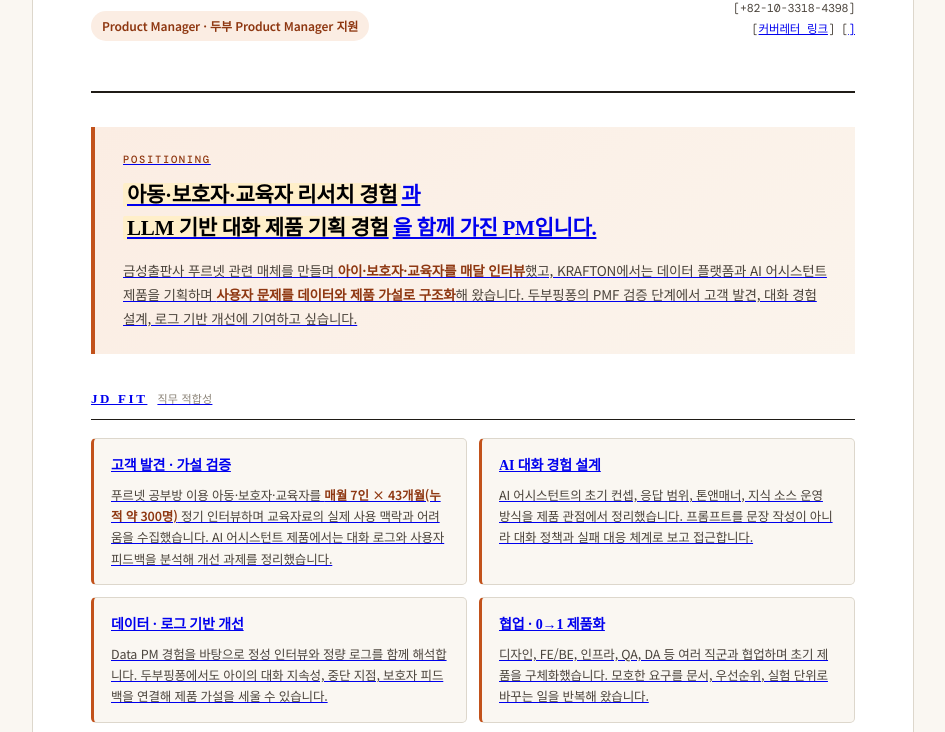
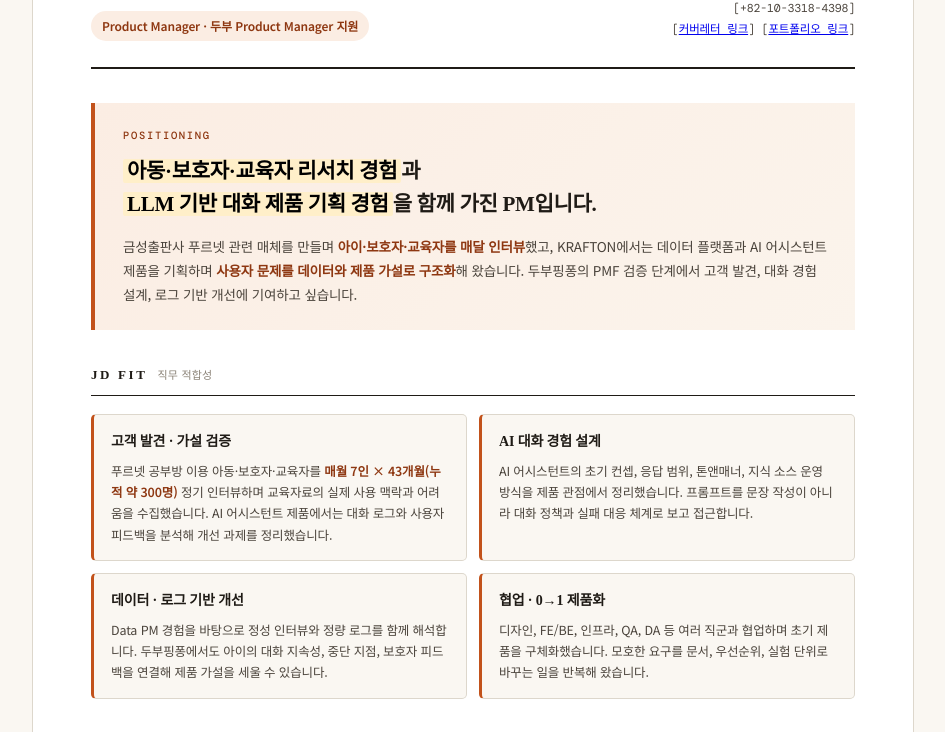
Before and after one commit to euri-aqr/prtfolio-dubu, a plain HTML site: page index.html in a window 1280 px wide. Shown: the part 124-856 px from the top of the page, without its empty margins (167-1112 px from the left). Drawn offline with nearby package versions, Linux system fonts and the light colour scheme; a web font is replaced by a local one.

Commit message:
Update index.html

```diff
--- a/index.html
+++ b/index.html
@@ -329,7 +329,7 @@ section { margin-bottom: 36px; }
     <div class="contact">
       <strong>[alphaaqr@gmail.com]</strong><br>
       [+82-10-3318-4398]<br>
-      [<a href="https://euri-aqr.github.io/prtfolio-dubu/cover_letter_dubu.html">커버레터 링크</a>] [<a href="https://euri-aqr.github.io/prtfolio-dubu/portfolio_dubu.html"포트폴리오 링크</a>]
+      [<a href="https://euri-aqr.github.io/prtfolio-dubu/cover_letter_dubu.html">커버레터 링크</a>] [<a href="https://euri-aqr.github.io/prtfolio-dubu/portfolio_dubu.html">포트폴리오 링크</a>]
     </div>
   </header>
 
```
